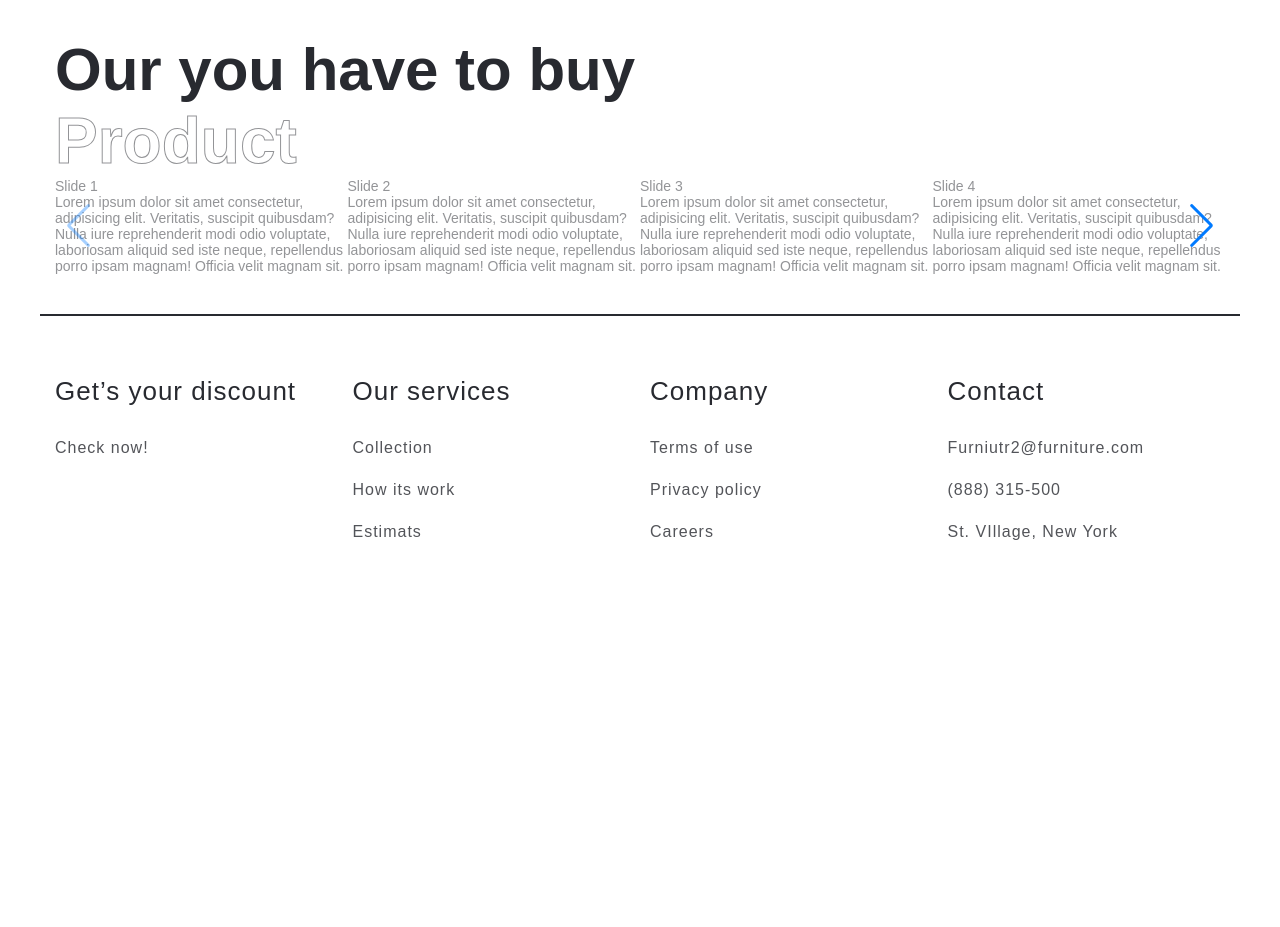
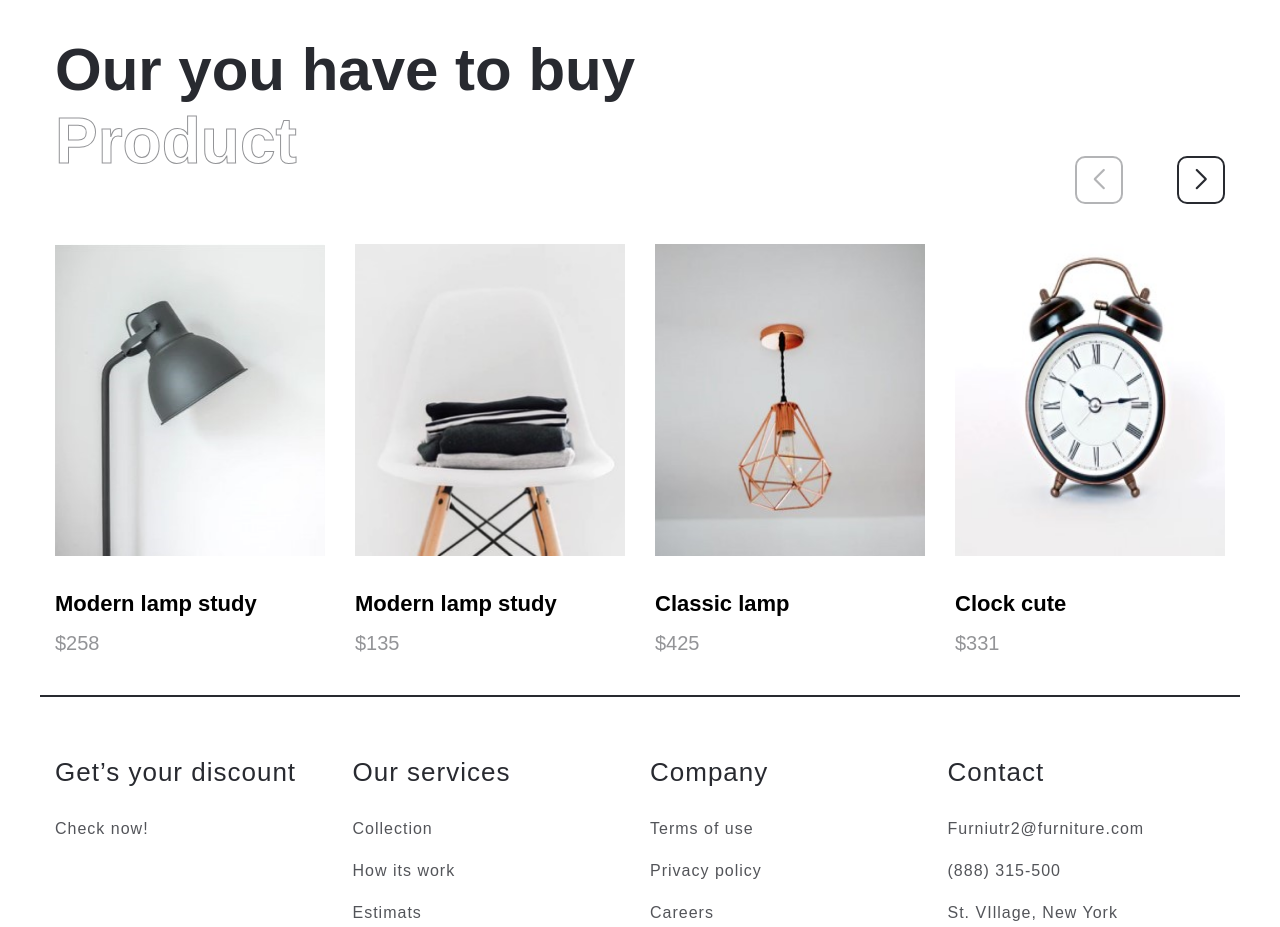
Before and after one commit to andreyk1n/furniture, a website: page src/pages/index.html in a window 1280 px wide. Shown: the part 2760-3687 px from the top of the page. Before the commit the page ends 3323 px from the top, so only its background shows below. Drawn offline with nearby package versions, Linux system fonts and the light colour scheme; files that its build step writes are made by us from their sources; files whose address does not match are found by name.

Commit message:
update slider section

```diff
--- a/src/pages/index.html
+++ b/src/pages/index.html
@@ -70,18 +70,52 @@
     <div class="slider__container">
       <h2 class="slider__title title">Our you have to buy<br><span class="transparent">Product</span></h2>
       <div class="swiper swiper-container">
-        <div class="swiper-wrapper">
-            <div class="swiper-slide">Slide 1<br>Lorem ipsum dolor sit amet consectetur, adipisicing elit. Veritatis, suscipit quibusdam? Nulla iure reprehenderit modi odio voluptate, laboriosam aliquid sed iste neque, repellendus porro ipsam magnam! Officia velit magnam sit.</div>
-            <div class="swiper-slide">Slide 2<br>Lorem ipsum dolor sit amet consectetur, adipisicing elit. Veritatis, suscipit quibusdam? Nulla iure reprehenderit modi odio voluptate, laboriosam aliquid sed iste neque, repellendus porro ipsam magnam! Officia velit magnam sit.</div>
-            <div class="swiper-slide">Slide 3<br>Lorem ipsum dolor sit amet consectetur, adipisicing elit. Veritatis, suscipit quibusdam? Nulla iure reprehenderit modi odio voluptate, laboriosam aliquid sed iste neque, repellendus porro ipsam magnam! Officia velit magnam sit.</div>
-            <div class="swiper-slide">Slide 4<br>Lorem ipsum dolor sit amet consectetur, adipisicing elit. Veritatis, suscipit quibusdam? Nulla iure reprehenderit modi odio voluptate, laboriosam aliquid sed iste neque, repellendus porro ipsam magnam! Officia velit magnam sit.</div>
-            <div class="swiper-slide">Slide 5<br>Lorem ipsum dolor sit amet consectetur, adipisicing elit. Veritatis, suscipit quibusdam? Nulla iure reprehenderit modi odio voluptate, laboriosam aliquid sed iste neque, repellendus porro ipsam magnam! Officia velit magnam sit.</div>
-            <div class="swiper-slide">Slide 6<br>Lorem ipsum dolor sit amet consectetur, adipisicing elit. Veritatis, suscipit quibusdam? Nulla iure reprehenderit modi odio voluptate, laboriosam aliquid sed iste neque, repellendus porro ipsam magnam! Officia velit magnam sit.</div>
-            <div class="swiper-slide">Slide 7<br>Lorem ipsum dolor sit amet consectetur, adipisicing elit. Veritatis, suscipit quibusdam? Nulla iure reprehenderit modi odio voluptate, laboriosam aliquid sed iste neque, repellendus porro ipsam magnam! Officia velit magnam sit.</div>
-            <div class="swiper-slide">Slide 8<br>Lorem ipsum dolor sit amet consectetur, adipisicing elit. Veritatis, suscipit quibusdam? Nulla iure reprehenderit modi odio voluptate, laboriosam aliquid sed iste neque, repellendus porro ipsam magnam! Officia velit magnam sit.</div>
+        <div class="slider__buttons">
+          <div class="swiper-button-prev"></div>
+          <div class="swiper-button-next"></div>
         </div>
-        <div class="swiper-button-prev"></div>
-        <div class="swiper-button-next"></div>
+        <div class="swiper-wrapper slider__slider">
+          <div class="swiper-slide slider__slide">
+            <img src="/images/slider_1.jpg" alt="Slider img" class="slider__img">
+            <span>Modern lamp study</span>
+            $258
+          </div>
+          <div class="swiper-slide slider__slide">
+            <img src="/images/slider_2.jpg" alt="Slider img" class="slider__img">
+            <span>Modern lamp study</span>
+            $135
+          </div>
+          <div class="swiper-slide slider__slide">
+            <img src="/images/slider_3.jpg" alt="Slider img" class="slider__img">
+            <span>Classic lamp</span>
+            $425
+          </div>
+          <div class="swiper-slide slider__slide">
+            <img src="/images/slider_4.jpg" alt="Slider img" class="slider__img">
+            <span>Clock cute</span>
+            $331
+          </div>
+          <div class="swiper-slide slider__slide">
+            <img src="/images/slider_1.jpg" alt="Slider img" class="slider__img">
+            <span>Modern lamp study</span>
+            $258
+          </div>
+          <div class="swiper-slide slider__slide">
+            <img src="/images/slider_2.jpg" alt="Slider img" class="slider__img">
+            <span>Modern lamp study</span>
+            $135
+          </div>
+          <div class="swiper-slide slider__slide">
+            <img src="/images/slider_3.jpg" alt="Slider img" class="slider__img">
+            <span>Classic lamp</span>
+            $425
+          </div>
+          <div class="swiper-slide slider__slide">
+            <img src="/images/slider_4.jpg" alt="Slider img" class="slider__img">
+            <span>Clock cute</span>
+            $331
+          </div>
+        </div>
     </div>
 
     </div>
--- a/src/scss/_slider.scss
+++ b/src/scss/_slider.scss
@@ -0,0 +1,57 @@
+.slider {
+    &__img {
+        width: 100%;
+        height: 312px;
+        object-fit: fill;
+    }
+
+    &__slider {
+        margin-top: 40px;
+    }
+
+    .swiper {
+        display: flex;
+        flex-direction: column;
+        justify-content: flex-end;
+        align-items: flex-end;
+        padding-top: 50px;
+        margin-top: -50px;
+    }
+
+    &__buttons {
+        display: flex;
+        justify-content: space-between;
+        align-items: center;
+        width: 150px;
+
+        &>div {
+            position: static;
+            width: 48px;
+            height: 48px;
+            border: 2px solid #282A30;
+            border-radius: 10px;
+
+            &::after {
+                font-size: 20px;
+                color: #282A30;
+                font-weight: bold;
+            }
+        }
+    }
+
+    &__slide {
+        display: flex;
+        flex-direction: column;
+        font-size: 20px;
+        &>span {
+            display: block;
+            margin-top: 30px;
+            margin-bottom: 15px;
+            font-size: 22px;
+            color: #000;
+            font-weight: 600;
+        }
+    }
+
+
+}
```
Also changed, not shown: dist/css/main.min.css, dist/images/slider_1.jpg (added), dist/images/slider_2.jpg (added), dist/images/slider_3.jpg (added), dist/images/slider_4.jpg (added), dist/index.html, dist/js/functions/swiperInit.js.
